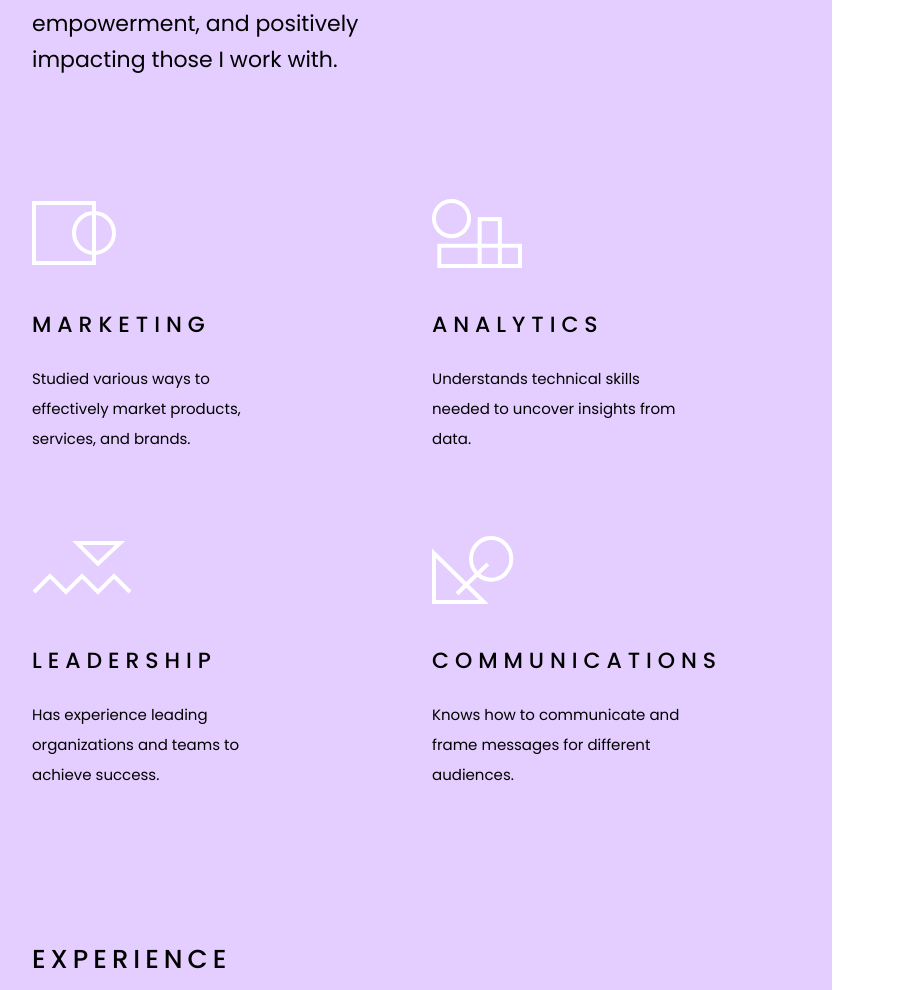
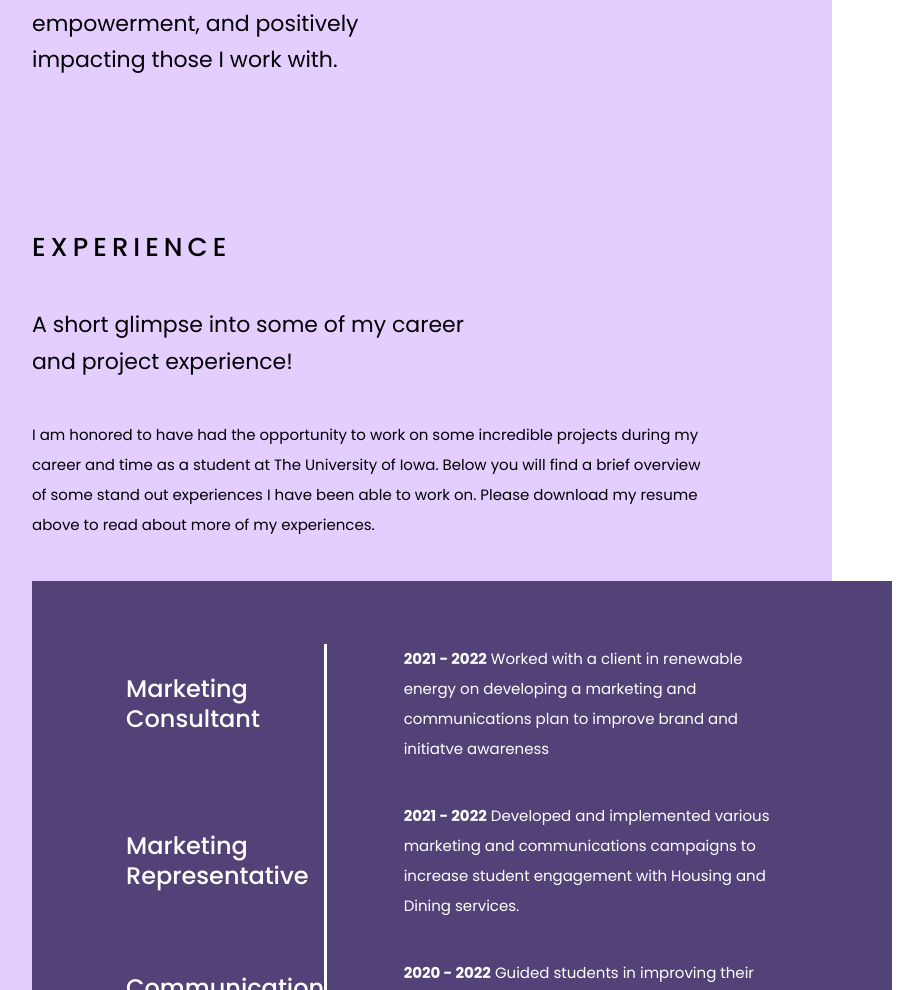
Before and after one commit to azinselmeier/Portfolio, a plain HTML site: page index.html in a window 1280 px wide. Shown: the part 1604-2594 px from the top of the page, without its empty margins (23-946 px from the left). Drawn offline with Linux system fonts and the light colour scheme.

Commit message:
delete unnecessary content

```diff
--- a/index.html
+++ b/index.html
@@ -98,43 +98,6 @@
                             I currently reside in Chicago, Illinois and am excited to continue expanding my knowledge through new experiences. I am passionate about women's empowerment, and positively impacting those I work with.
                     </div>
 
-                    <div class="content-670">
-                        <div class="serv-block-wrap">
-
-                            <div class="serv-block-item">
-                                <img src="images/serv-icon-1.svg" alt="">
-                                <h4>MARKETING</h4>
-                                <p>
-                                    Studied various ways to effectively market products, services, and brands.
-                                </p>
-                            </div>
-
-                            <div class="serv-block-item">
-                                <img src="images/serv-icon-2.svg" alt="">
-                                <h4>ANALYTICS</h4>
-                                <p>
-                                    Understands technical skills needed to uncover insights from data.
-                                </p>
-                            </div>
-
-                            <div class="serv-block-item">
-                                <img src="images/serv-icon-3.svg" alt="">
-                                <h4>LEADERSHIP</h4>
-                                <p>
-                                    Has experience leading organizations and teams to achieve success.
-                                </p>
-                            </div>
-
-                            <div class="serv-block-item">
-                                <img src="images/serv-icon-4.svg" alt="">
-                                <h4>COMMUNICATIONS</h4>
-                                <p>
-                                    Knows how to communicate and frame messages for different audiences.
-                                </p>
-                            </div>
-
-                        </div>
-                    </div>
                 </section>
                 <!-- ================ ABOUT END ================ -->
 
```
